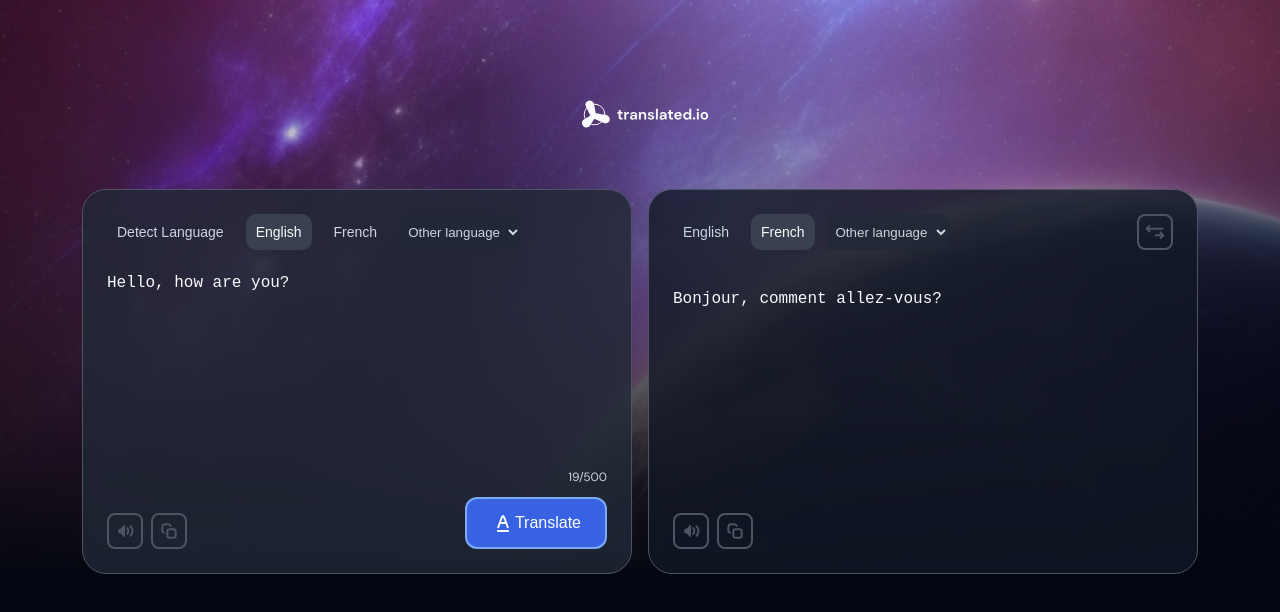
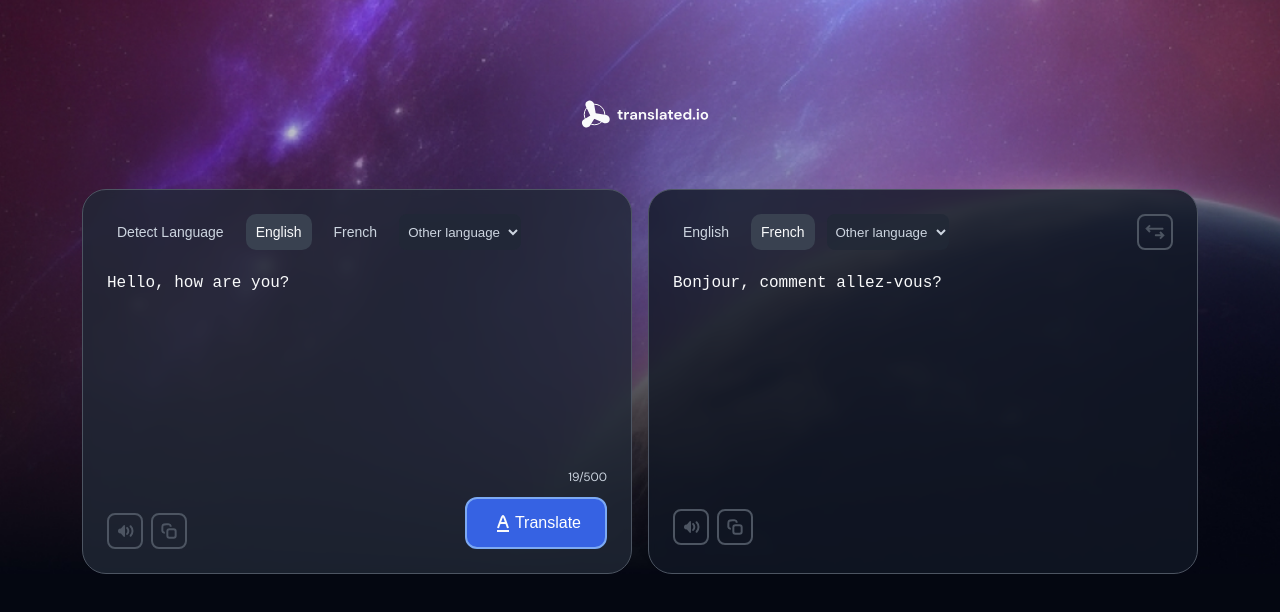
Before and after one commit to EdiedRamos/translate, a React (Vite) app: page / in a window 1280 px wide. Shown: the top 612 px of the page. Built offline with nearby package versions, Linux system fonts and the light colour scheme.

Commit message:
feat: update controls margin

```diff
--- a/src/components/Controls/Controls.scss
+++ b/src/components/Controls/Controls.scss
@@ -7,6 +7,10 @@
     justify-content: space-between;
     align-items: flex-end;
     margin-top: 12px;
+
+    &--custom-margin {
+      margin-top: 40px;
+    }
   }
 
   &__group {
--- a/src/components/Controls/Controls.tsx
+++ b/src/components/Controls/Controls.tsx
@@ -10,7 +10,11 @@ interface Props {
 
 export const Controls = ({ withTranslate = false }: Props) => {
   return (
-    <section className="controls controls__container">
+    <section
+      className={`controls controls__container ${
+        withTranslate ? "" : "controls__container--custom-margin"
+      }`}
+    >
       <div className="controls__group">
         <IconButton icon={<SoundIcon />} onClick={() => {}} />
         <IconButton icon={<CopyIcon />} onClick={() => {}} />
--- a/src/components/Result/Result.scss
+++ b/src/components/Result/Result.scss
@@ -1,8 +1,10 @@
 @import "/src/general/styles/index.scss";
 
 .result {
-  display: flex;
-  flex-direction: column;
-  justify-content: space-between;
   background-color: $gray-200-cc;
+
+  &__group {
+    display: flex;
+    flex-direction: column;
+  }
 }
--- a/src/components/Result/Result.tsx
+++ b/src/components/Result/Result.tsx
@@ -15,8 +15,10 @@ export const Result = () => {
         updateLanguage={updateTargetLanguage}
         onSwap={makeSwap}
       />
-      <Text isDisable />
-      <Controls />
+      <div className="result__group">
+        <Text isDisable />
+        <Controls />
+      </div>
     </CardLayout>
   );
 };
```
